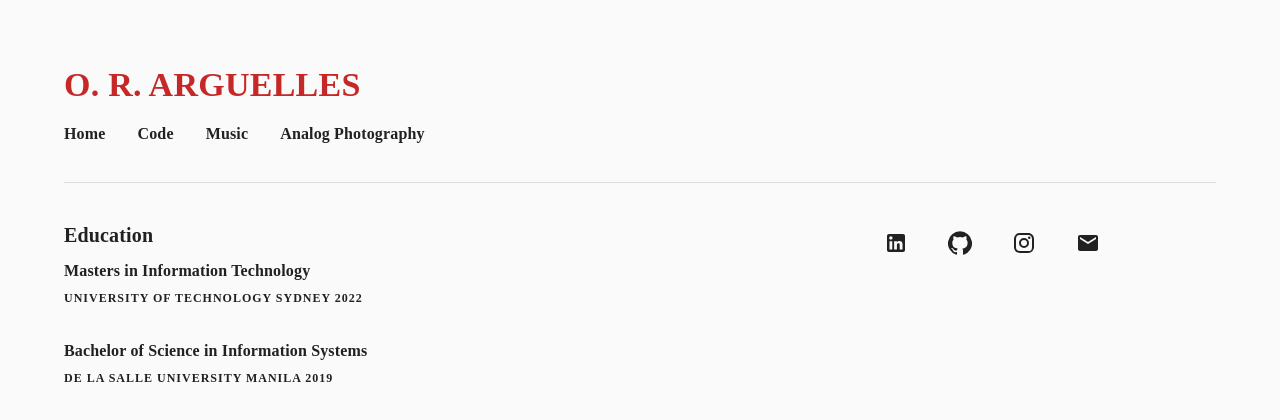
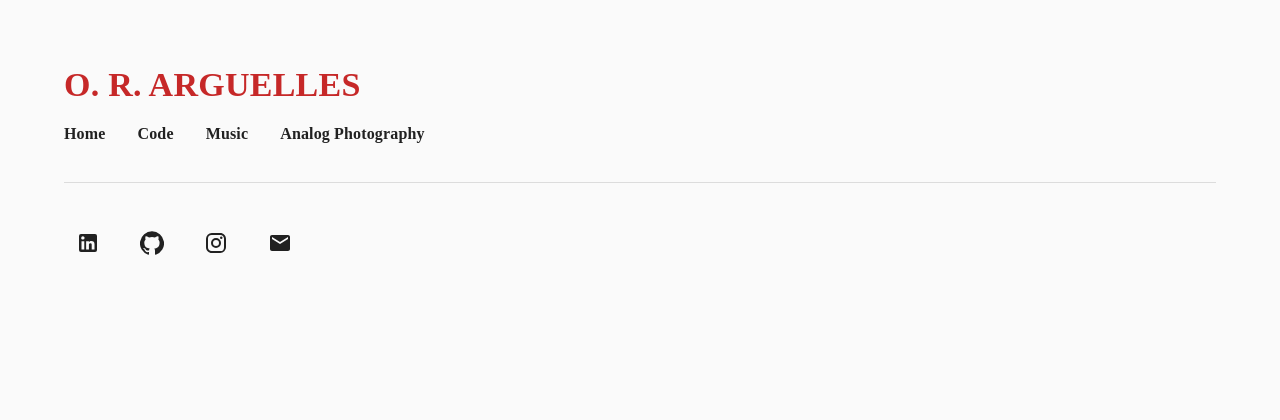
Before and after one commit to rylanarguelles/portfolio, a React (Create React App) app: page /home in a window 1280 px wide. Shown: the top 420 px of the page. Built offline with nearby package versions, Linux system fonts and the light colour scheme.

Commit message:
Add temporary component mount function and conditional rendering for education component

```diff
--- a/src/pages/Home/index.jsx
+++ b/src/pages/Home/index.jsx
@@ -6,14 +6,20 @@ import Links from './components/Links';
 import WorkExperience from './components/WorkExperience';
 
 class Home extends React.Component {
+    componentDidMount() {
+        // TODO: Service for retrieving education and experience items
+    }
+
     render() {
         const { HomeStore } = this.props;
         const { educationItems, experienceItems } = HomeStore;
         return (
             <Grid container direction='row' spacing={4} justify='space-between'>
-                <Grid item>
-                    <Education educationItems={educationItems} />
-                </Grid>
+                {educationItems && (
+                    <Grid item>
+                        <Education educationItems={educationItems} />
+                    </Grid>
+                )}
                 {experienceItems && (
                     <Grid item>
                         <WorkExperience experienceItems={experienceItems} />
```
